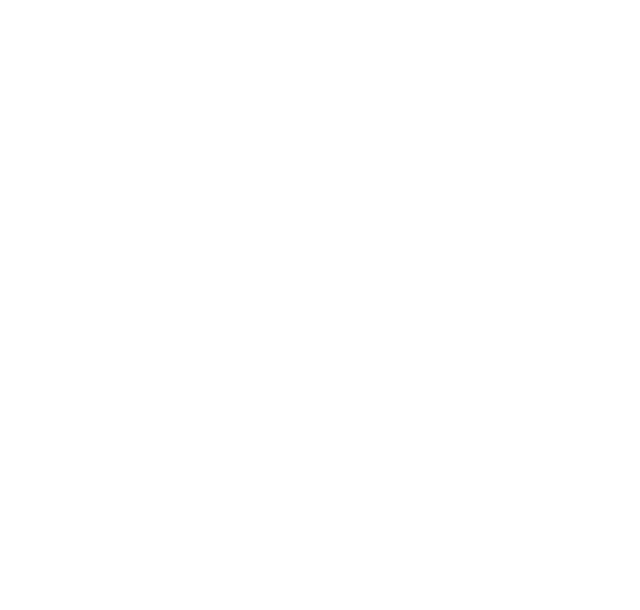
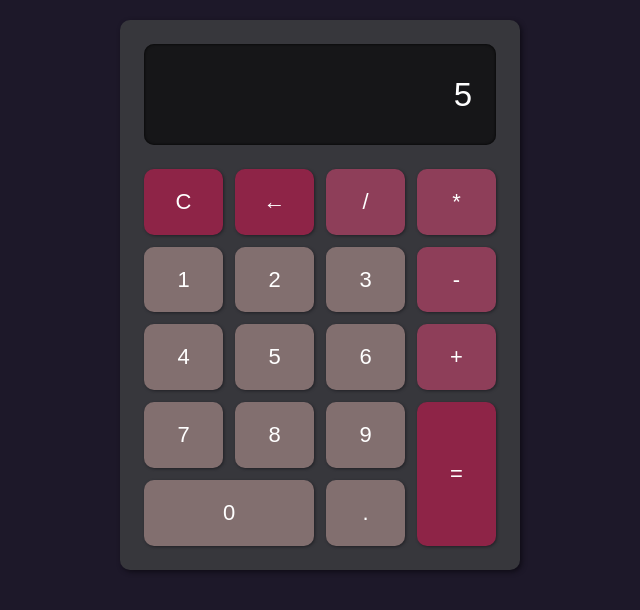
Before and after one commit to AnneLineC/calculator-react, a React app: page / in a window 1280 px wide. Shown: the whole page, without its empty margins (320-960 px from the left). Built offline with nearby package versions, Linux system fonts and the light colour scheme.

Commit message:
Base composants et CSS en place

```diff
--- a/src/components/App/index.js
+++ b/src/components/App/index.js
@@ -1,11 +1,42 @@
-// == Import
+// ------------------------
+// IMPORTS
+// ------------------------
+
+// Composants
+import Screen from '../Screen';
+import Button from '../Button';
+
+// Styles
 import './styles.scss';
 
-// == Composant
+// ------------------------
+// COMPOSANTS
+// ------------------------
 const App = () => (
   <div className="app">
+    <Screen />
+    <Button value="C" styleAdded="button--cancel" />
+    <Button value="&#8592;" styleAdded="button--cancel" />
+    <Button value="/" styleAdded="button--operator" />
+    <Button value="*" styleAdded="button--operator" />
+    <Button value="1" />
+    <Button value="2" />
+    <Button value="3" />
+    <Button value="-" styleAdded="button--operator" />
+    <Button value="4" />
+    <Button value="5" />
+    <Button value="6" />
+    <Button value="+" styleAdded="button--operator" />
+    <Button value="7" />
+    <Button value="8" />
+    <Button value="9" />
+    <Button value="=" styleAdded="button--high button--equal" />
+    <Button value="0" styleAdded="button--long" />
+    <Button value="." />
   </div>
 );
 
-// == Export
+// ------------------------
+// EXPORT
+// ------------------------
 export default App;
--- a/src/components/App/styles.scss
+++ b/src/components/App/styles.scss
@@ -1,4 +1,17 @@
+@use '../../styles/vars';
+
 .app {
-  max-width: 50rem;
+  max-width: 40rem;
+  height: 55rem;
   margin: 2rem auto;
+  padding: 2 * vars.$gutter;
+  background-color: vars.$color--grey-dark;
+  box-shadow: 2px 2px 5px #0f0c16;
+  border-radius: vars.$radius;
+  overflow: hidden;
+  display: grid;
+  grid-template-columns: repeat(4, 1fr);
+  grid-template-rows: auto;
+
+  gap: vars.$gutter;
 }
--- /dev/null
+++ b/src/components/Button/index.js
@@ -0,0 +1,19 @@
+// ------------------------
+// IMPORTS
+// ------------------------
+
+import './styles.scss';
+
+// ------------------------
+// COMPONENT
+// ------------------------
+const App = ({ value, styleAdded }) => (
+  <div className={`button ${styleAdded}`}>
+    <p>{value}</p>
+  </div>
+);
+
+// ------------------------
+// EXPORT
+// ------------------------
+export default App;
--- /dev/null
+++ b/src/components/Button/styles.scss
@@ -0,0 +1,27 @@
+@use '../../styles/vars';
+
+.button {
+  background-color: vars.$color--cream;
+  border-radius: vars.$radius;
+  display: flex;
+  justify-content: center;
+  align-items: center;
+  box-shadow: 1px 1px 3px #212126;
+
+  &--long {
+    grid-column: span 2;
+  }
+
+  &--high {
+    grid-row: span 2;
+  }
+
+  &--cancel,
+  &--equal {
+    background-color: vars.$color--pink;
+  }
+
+  &--operator {
+    background-color: vars.$color--pink-dark;
+  }
+}
--- /dev/null
+++ b/src/components/Screen/index.js
@@ -0,0 +1,19 @@
+// ------------------------
+// IMPORTS
+// ------------------------
+
+import './styles.scss';
+
+// ------------------------
+// COMPONENT
+// ------------------------
+const App = () => (
+  <div className="screen">
+    <p>5</p>
+  </div>
+);
+
+// ------------------------
+// EXPORT
+// ------------------------
+export default App;
--- /dev/null
+++ b/src/components/Screen/styles.scss
@@ -0,0 +1,15 @@
+@use '../../styles/vars';
+
+.screen {
+  width: 100%;
+  background-color: vars.$color--deep-dark;
+  grid-column: 1 / -1;
+  margin-bottom: vars.$gutter;
+  border-radius: vars.$radius;
+  padding: vars.$gutter 2 * vars.$gutter;
+  display: flex;
+  justify-content: flex-end;
+  align-items: center;
+  font-size: 1.5em;
+  box-shadow: inset 0 0 3px #000000;
+}
--- a/src/styles/_vars.scss
+++ b/src/styles/_vars.scss
@@ -0,0 +1,9 @@
+$color--blue-dark: #1d1829;
+$color--grey-dark: #37373c;
+$color--deep-dark: #161618;
+$color--cream: #826f6f;
+$color--pink: #8e2447;
+$color--pink-dark: #8e3e59;
+
+$radius: 1rem;
+$gutter: 1.2rem;
--- a/src/styles/index.scss
+++ b/src/styles/index.scss
@@ -6,8 +6,11 @@ html {
 }
 
 body {
+  background-color: vars.$color--blue-dark;
   font-family: sans-serif;
-  font-size: 1.6rem;
+  font-size: 2.2rem;
+  text-align: center;
+  color: white;
 }
 
 /*
```
